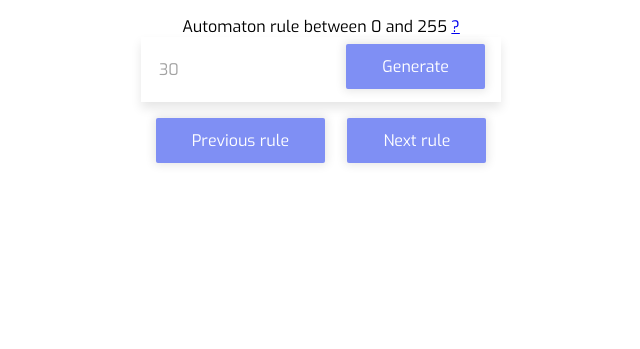
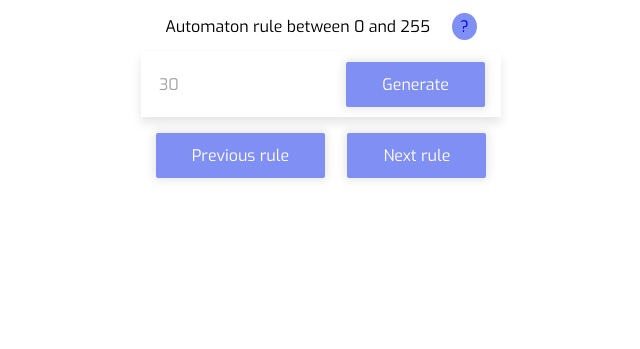
Before and after one commit to rdzcn/elementary-cellular-automaton, a website: page index.html in a window 1280 px wide. Shown: the whole page, without its empty margins (319-959 px from the left). Drawn offline with Linux system fonts and the light colour scheme.

Commit message:
implement info link to wolferam

```diff
--- a/index.css
+++ b/index.css
@@ -64,7 +64,7 @@
 
 .btn.generate {
   position: absolute;
-  top: 44px;
+  top: 62px;
   right: 32px;
 }
 
@@ -88,3 +88,15 @@
 .direction:last-child {
   margin-left: 18px;
 }
+
+label {
+  height: 36px;
+}
+
+.info {
+  text-decoration: none;
+  margin-left: 18px;
+  background: #7f8ff4;
+  padding: 3px 8px;
+  border-radius: 50%;
+}
--- a/index.html
+++ b/index.html
@@ -3,7 +3,7 @@
   <head>
     <meta charset="UTF-8" />
     <meta name="viewport" content="width=device-width, initial-scale=1.0" />
-    <link href="/public/favicon.ico" rel="icon" type="image/x-icon" />
+    <link href="/favicon.ico" rel="icon" type="image/x-icon" />
     <link rel="stylesheet" type="text/css" href="/index.css" />
     <link rel="preconnect" href="https://fonts.googleapis.com" />
     <link rel="preconnect" href="https://fonts.gstatic.com" crossorigin />
```
Also changed, not shown: favicon.ico (renamed from public/favicon.ico).
